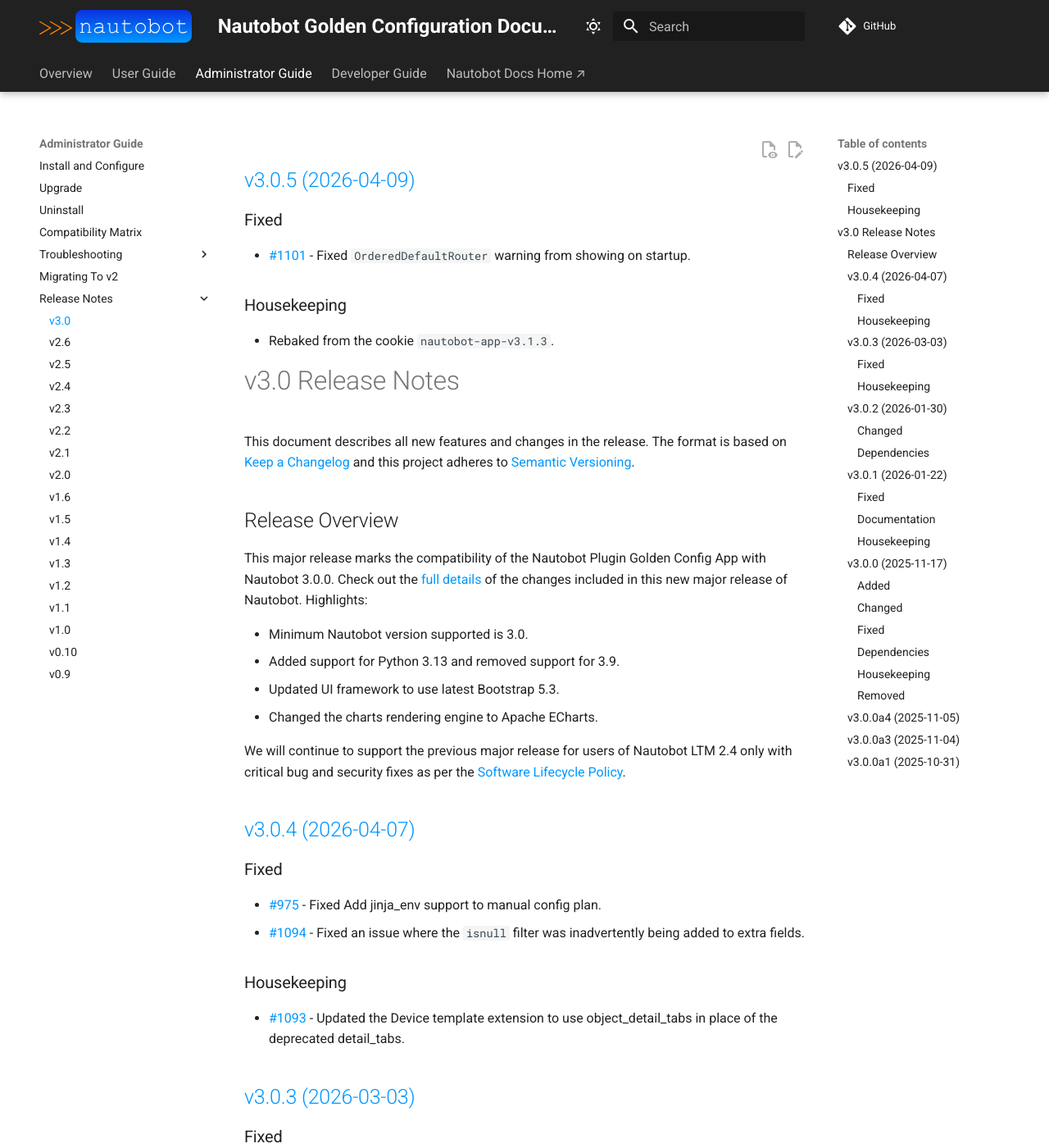
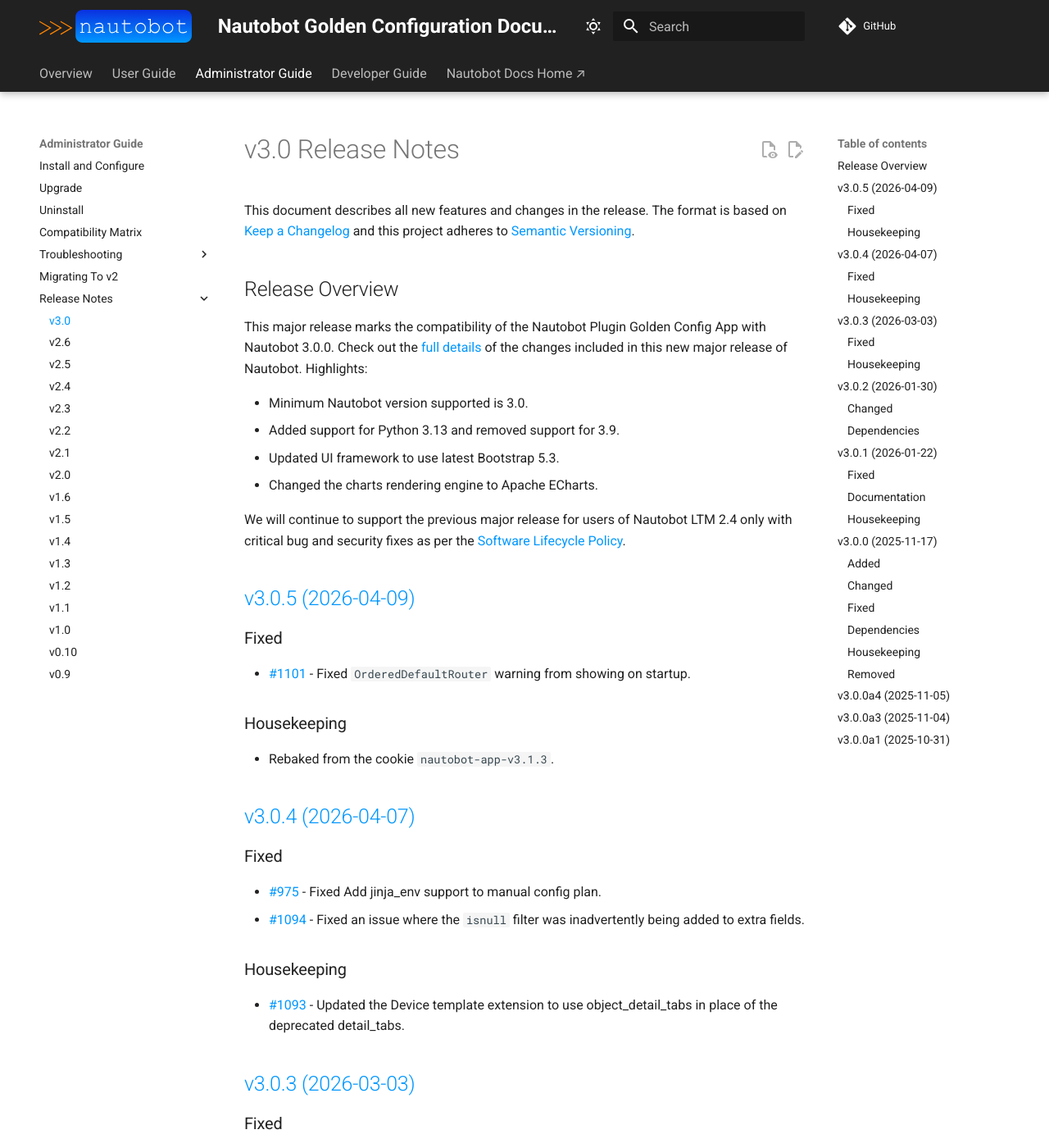
Before and after one commit to nautobot/nautobot-app-golden-config, an MkDocs documentation site: the page built from docs/admin/release_notes/version_3.0.md, in a window 1280 px wide and 1400 px high. Shown: the whole window at 82% size. Built offline with MkDocs 1.6.1 and Material for MkDocs 9.7.7, drawn with Linux system fonts in a browser that asks for light colours; comment, search, counter and statistics services are not loaded; some of the changed lines change nothing that is shown.

Commit message:
Rearrange release notes docs

```diff
--- a/docs/admin/release_notes/version_3.0.md
+++ b/docs/admin/release_notes/version_3.0.md
@@ -1,14 +1,3 @@
-
-## [v3.0.5 (2026-04-09)](https://github.com/nautobot/nautobot-app-golden-config/releases/tag/v3.0.5)
-
-### Fixed
-
-- [#1101](https://github.com/nautobot/nautobot-app-golden-config/issues/1101) - Fixed `OrderedDefaultRouter` warning from showing on startup.
-
-### Housekeeping
-
-- Rebaked from the cookie `nautobot-app-v3.1.3`.
-
 # v3.0 Release Notes
 
 This document describes all new features and changes in the release. The format is based on [Keep a Changelog](https://keepachangelog.com/en/1.0.0/) and this project adheres to [Semantic Versioning](https://semver.org/spec/v2.0.0.html).
@@ -23,6 +12,19 @@
 - Changed the charts rendering engine to Apache ECharts.
 
 We will continue to support the previous major release for users of Nautobot LTM 2.4 only with critical bug and security fixes as per the [Software Lifecycle Policy](https://networktocode.com/company/legal/software-lifecycle-policy/).
+
+<!-- towncrier release notes start -->
+
+
+## [v3.0.5 (2026-04-09)](https://github.com/nautobot/nautobot-app-golden-config/releases/tag/v3.0.5)
+
+### Fixed
+
+- [#1101](https://github.com/nautobot/nautobot-app-golden-config/issues/1101) - Fixed `OrderedDefaultRouter` warning from showing on startup.
+
+### Housekeeping
+
+- Rebaked from the cookie `nautobot-app-v3.1.3`.
 
 ## [v3.0.4 (2026-04-07)](https://github.com/nautobot/nautobot-app-golden-config/releases/tag/v3.0.4)
 
```
